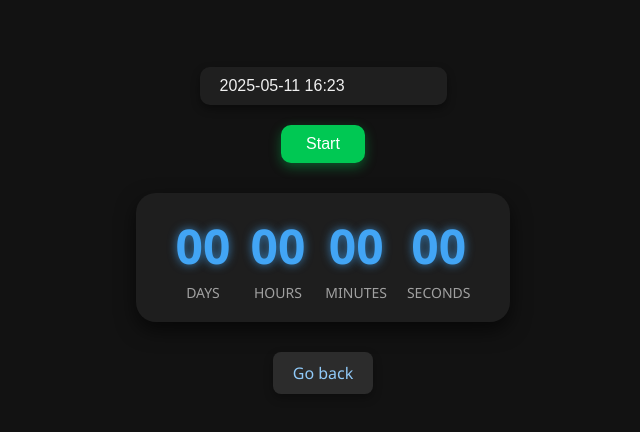
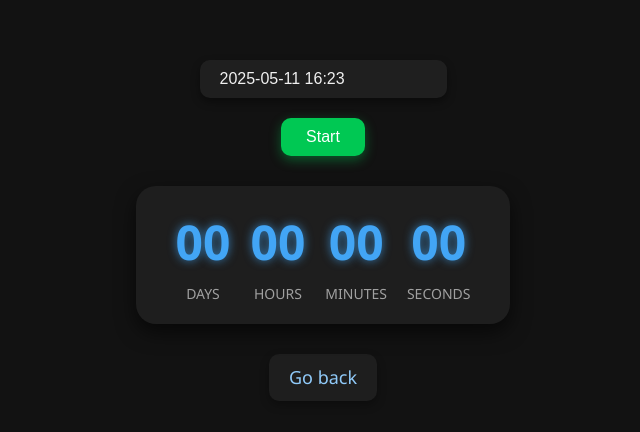
Before and after one commit to RozLera/goit-js-hw-10, a website built with Vite: page src/1-timer.html in a window 1280 px wide. Shown: the part 170-602 px from the top of the page, without its empty margins (317-957 px from the left). Built offline with nearby package versions, Linux system fonts and the light colour scheme.

Commit message:
fix styles

```diff
--- a/src/1-timer.html
+++ b/src/1-timer.html
@@ -4,7 +4,7 @@
     <meta charset="UTF-8" />
     <meta name="viewport" content="width=device-width, initial-scale=1.0" />
     <title>Зворотний таймер</title>
-    <link rel="stylesheet" href="./css/1-timer.css" />
+    <link rel="stylesheet" href="./css/styles.css" />
   </head>
   <body>
     <input type="text" id="datetime-picker" />
--- a/src/css/styles.css
+++ b/src/css/styles.css
@@ -6,12 +6,11 @@
 */
 /* Common styles */
 @import url('./1-timer.css');
-/* @import url('./2-snackbar.css'); */
-/* @import url('./aditional.css'); */
+@import url('./2-snackbar.css');
+@import url('./aditional.css');
 @import url('./base.css');
 @import url('./container.css');
 @import url('./reset.css');
-@import url('./styles.css');
 
 /* styles.css — темна тема для головної сторінки */
 
```
Also changed, not shown: src/2-snackbar.html (+1 -1 lines), README.md.
